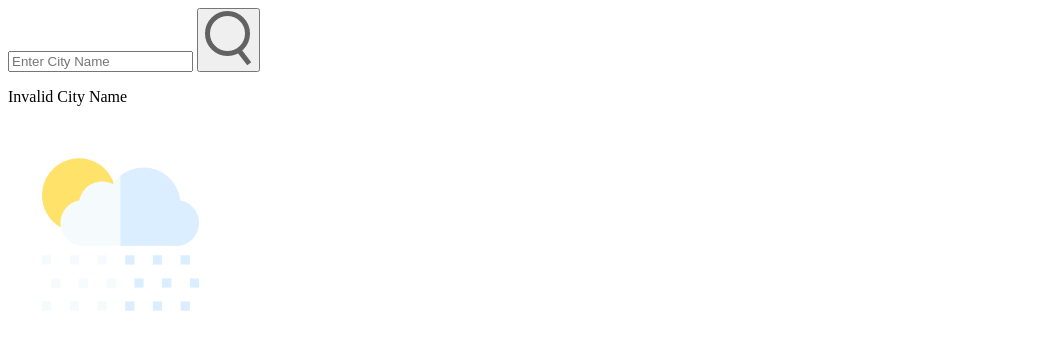
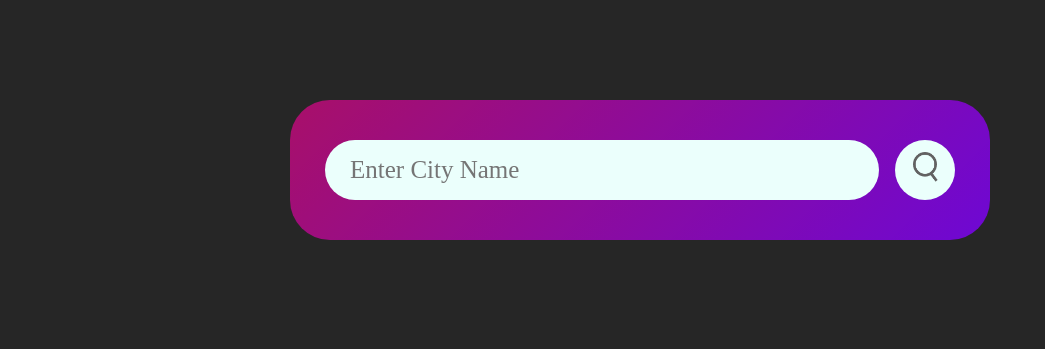
Before and after one commit to mpriyanshi03/Weather-App, a plain HTML site: page index.html in a window 1280 px wide. Shown: the top 349 px of the page, without its empty margins (0-1045 px from the left). Drawn offline with Linux system fonts and the light colour scheme; a web font is replaced by a local one.

Commit message:
Update index.html

```diff
--- a/index.html
+++ b/index.html
@@ -5,7 +5,7 @@
     <meta name="viewport" content="width=device-width, initial-scale=1.0">
     <title>Weather App</title>
     <link rel="icon" href="img/images/browser.jpg">
-    <link rel="stylesheet" href="/syle.css">
+    <link rel="stylesheet" href="/style.css">
 </head>
 <body>
     <div class="card">
```
